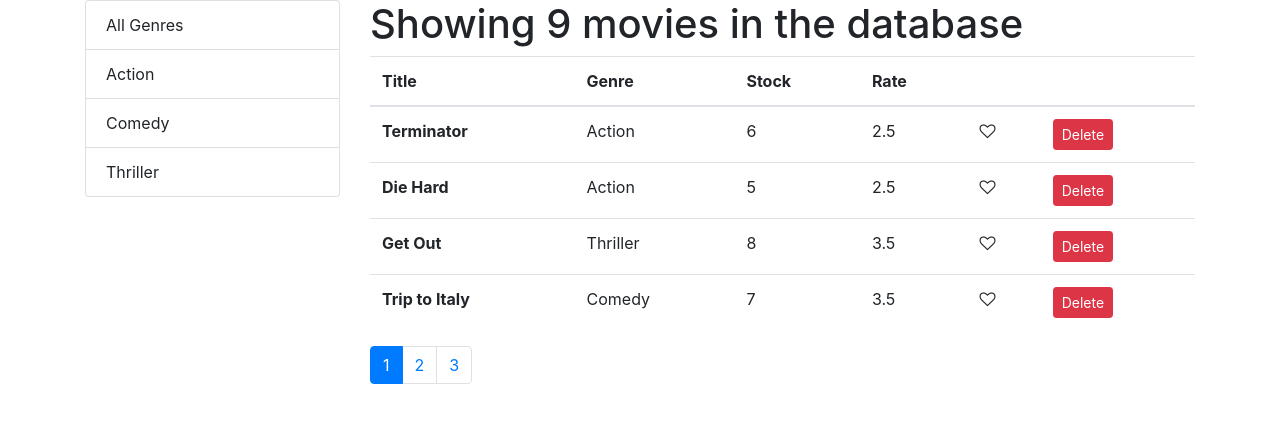
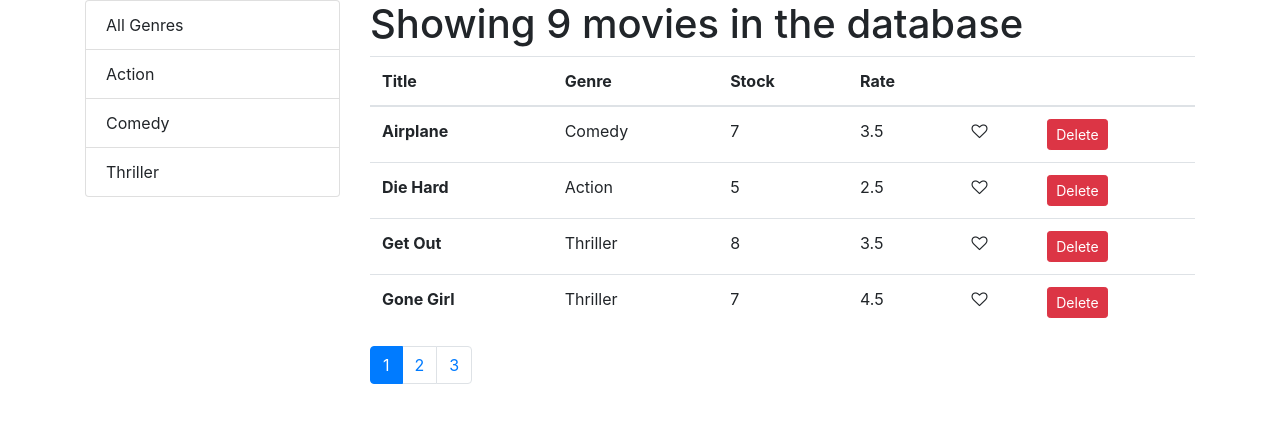
Before and after one commit to rohanbatra24/video-rental, a React (Create React App) app: page / in a window 1280 px wide. Shown: the top 422 px of the page. Built offline with nearby package versions, Linux system fonts and the light colour scheme.

Commit message:
use lodash to sort filtered

```diff
--- a/src/components/movies.jsx
+++ b/src/components/movies.jsx
@@ -3,6 +3,7 @@ import MoviesTable from './moviesTable';
 
 import Pagination from './common/pagination';
 import Filter from './common/filter';
+import _ from 'lodash';
 
 import { paginate } from '../utils/paginate';
 
@@ -26,23 +27,6 @@ export default function Movies() {
 
 	const handleSort = (column) => {
 		setSortColumn({ column, order: 'asc' });
-
-		function compare(a, b) {
-			console.log('a[column]', a[column]);
-			console.log('column', column);
-
-			if (a[column] < b[column]) {
-				return -1;
-			}
-			if (a[column] > b[column]) {
-				return 1;
-			}
-			return 0;
-		}
-
-		console.log(movies.movieList.sort(compare));
-
-		setMovies({ movieList: movies.movieList.sort(compare) });
 	};
 
 	const handleFilter = (genre) => {
@@ -83,7 +67,9 @@ export default function Movies() {
 			? movies.movieList.filter((movie) => movie.genre.name === selectedGenre.name)
 			: movies.movieList;
 
-	const moviesPaginated = paginate(filtered, pageSize.pageSize, currPage);
+	const sorted = _.orderBy(filtered, [ sortColumn.column ], [ sortColumn.order ]);
+
+	const moviesPaginated = paginate(sorted, pageSize.pageSize, currPage);
 
 	return (
 		<div className="row">
```
